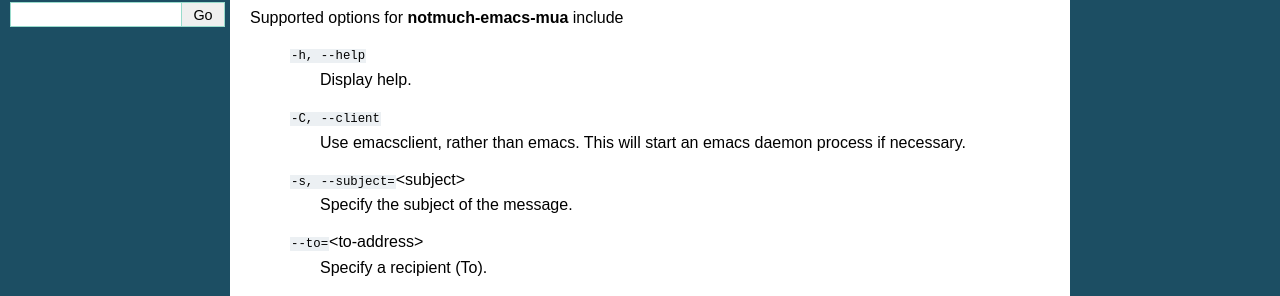
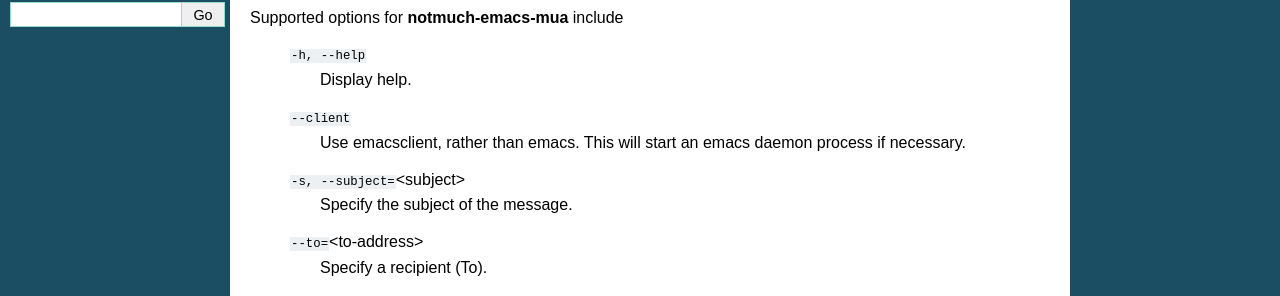
Before and after one commit to notmuch/notmuch, a Sphinx documentation site: the page built from doc/man1/notmuch-emacs-mua.rst, in a window 1280 px wide. Shown: the part 272-568 px from the top of the page. Built offline with Sphinx 7.4.7, drawn with Linux system fonts in a browser that asks for light colours; the version number is read from the project's files by our own code.

```diff
--- a/doc/man1/notmuch-emacs-mua.rst
+++ b/doc/man1/notmuch-emacs-mua.rst
@@ -18,7 +18,7 @@ Supported options for **notmuch-emacs-mua** include
     ``-h, --help``
         Display help.
 
-    ``-C, --client``
+    ``--client``
         Use emacsclient, rather than emacs. This will start
         an emacs daemon process if necessary.
 
```
Also changed, not shown: 1 other file.
